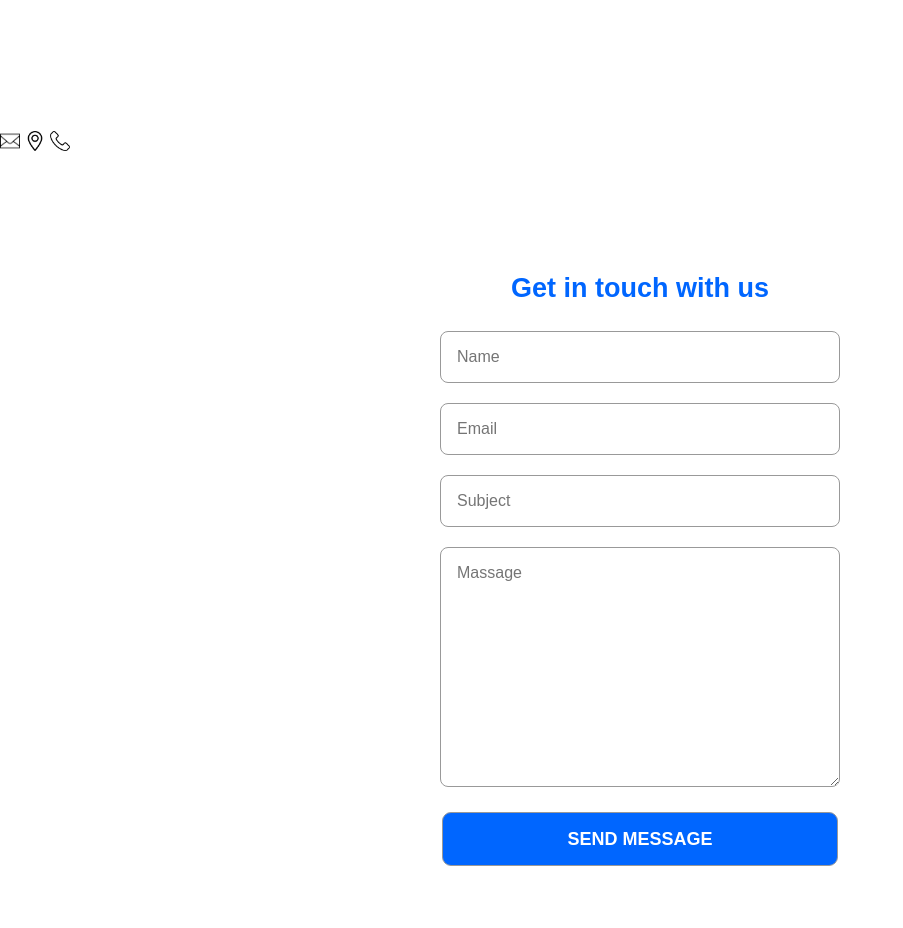
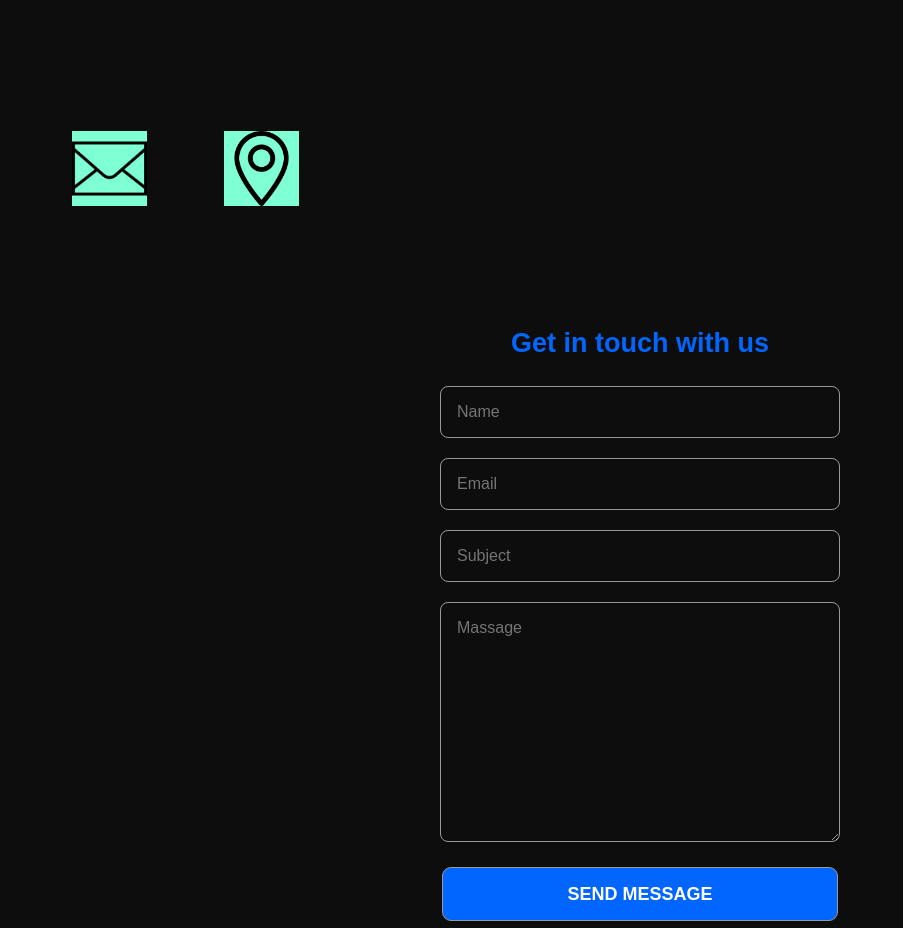
Before and after one commit to Dani-Devlop/MyBlog, a plain HTML site: page index.html in a window 1280 px wide. Shown: the part 1520-2448 px from the top of the page, without its empty margins (0-903 px from the left). Drawn offline with Linux system fonts and the light colour scheme.

Commit message:
Update2 - little update for about me (sectcion 3)

```diff
--- a/Style.css
+++ b/Style.css
@@ -1,6 +1,6 @@
 /* Color */
 :root {
-  /* --primary-backgroud-color: #0D0D0D; */
+  --primary-backgroud-color: #0D0D0D;
   --link-Botton-Title-color: #0066FF;
   --Hover-Color: #AA00FF;
   --text-color: #FFFFFF;
@@ -15,9 +15,9 @@
   color: var(--text-color);
 }
 
-/* html {
+html {
   scroll-behavior: smooth;
-} */
+}
 
 body {
   font-size: 18px;
@@ -82,11 +82,13 @@ main img {
 /* Icons and info */
 
 #icon img{
-  /* padding: 20px; */
   display: flexbox;
-  flex: 1em 1em 1em;
-  height: 20px;
-  width: 20px;
+  flex-direction: row ;
+  color: black;
+  background-color: aquamarine;
+  margin-left: 4em ;
+  height: 75px;
+  width: 75px;
 }
 
 /* Form */
--- a/index.html
+++ b/index.html
@@ -55,7 +55,7 @@
   <div id="icon" >
   <img src="./Components/Picture/Icons/Email.png" >
   <img src="./Components/Picture/Icons/Maps Flags.png" >
-  <img src="./Components/Picture/Icons/Phone.png" >
+  <!-- <img src="./Components/Picture/Icons/Phone.png" > -->
   </div>
 
   </section>
```
